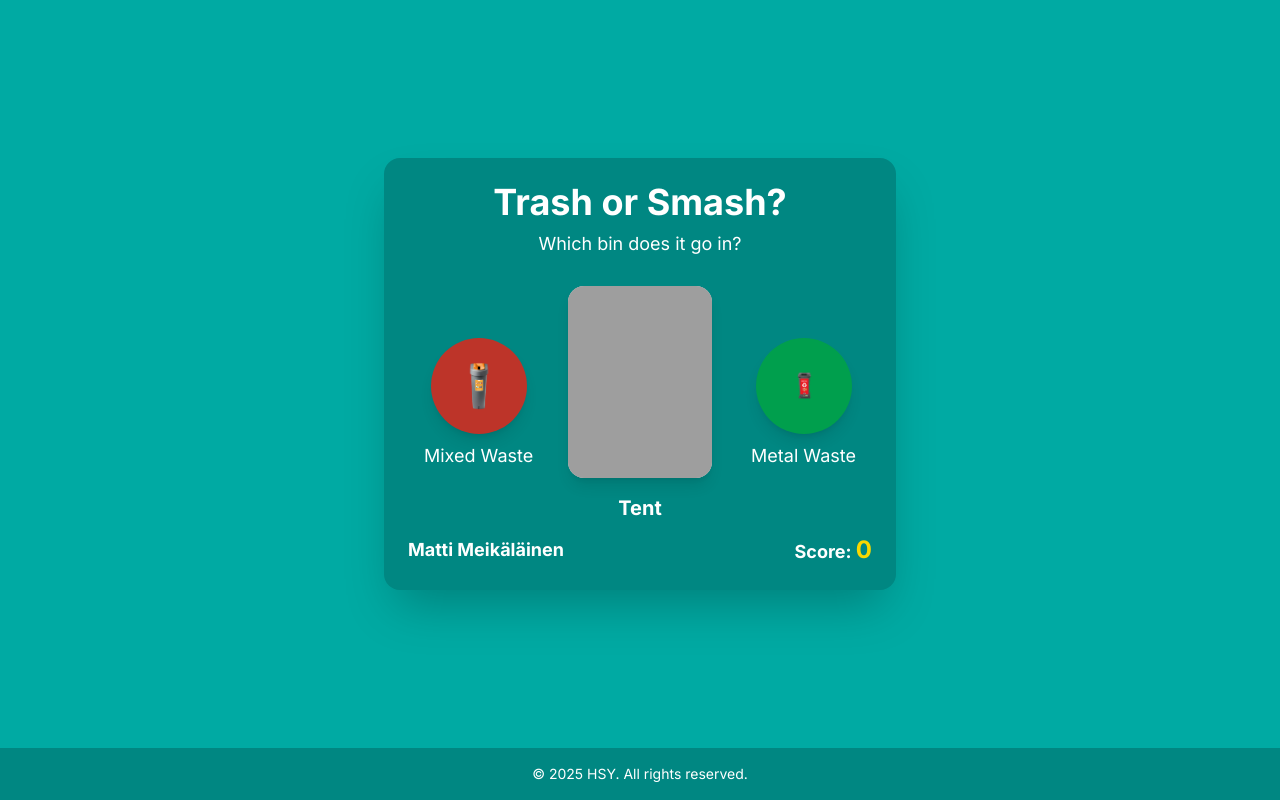
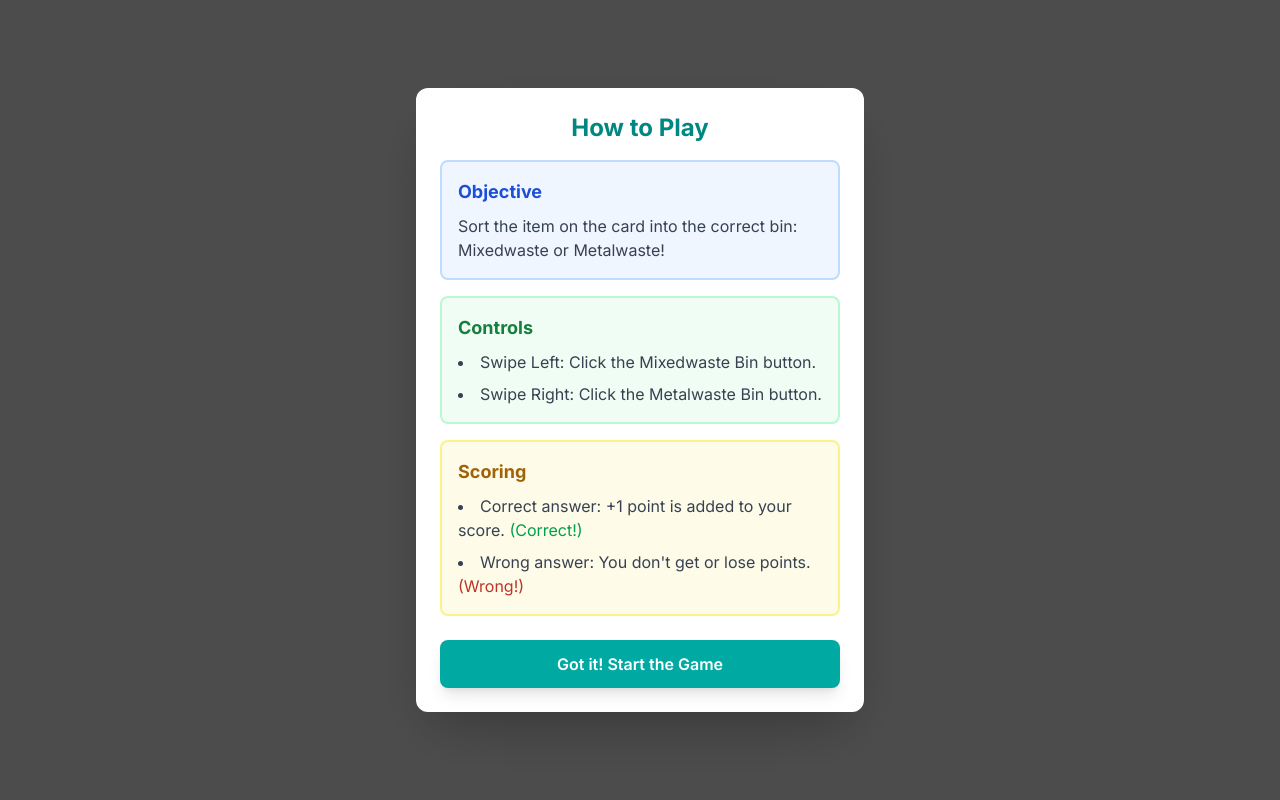
Before and after one commit to eeko1/Trash-Dash, a React (Create React App) app in the folder client/: page /TrashOrSmash in a window 1280 px wide. Built offline with nearby package versions, Linux system fonts and the light colour scheme; grey boxes are pictures that could not be loaded.

Commit message:
Trash or smash tutorial dialog and translations added.

```diff
--- /dev/null
+++ b/client/src/components/TrashorsmashTutorial.tsx
@@ -0,0 +1,64 @@
+import { useTranslation } from 'react-i18next';
+import React from 'react';
+
+interface TrashorsmashTutorialProps {
+  onGotIt: () => void;
+}
+
+const TrashorsmashTutorial: React.FC<TrashorsmashTutorialProps> = ({ onGotIt }) => {
+  const { t } = useTranslation();
+
+  const handleGotIt = () => {
+    onGotIt();
+  };
+
+  return (
+    <div className="fixed inset-0 bg-black bg-opacity-70 flex items-center justify-center z-50 p-4">
+      <div className="bg-white rounded-xl p-6 max-w-md w-full shadow-2xl">
+        <h2 className="text-2xl font-bold text-center mb-4 text-main_dark_turquoise">
+          {t('How to Play')}
+        </h2>
+
+        <div className="space-y-4 mb-6">
+          <div className="bg-blue-50 p-4 rounded-lg border-2 border-blue-200">
+            <h3 className="font-bold text-lg text-blue-700 mb-2">
+              {t('Objective')}
+            </h3>
+            <p className="text-gray-700">
+              {t('Sort the item on the card into the correct bin: Mixedwaste or Metalwaste!')}
+            </p>
+          </div>
+
+          <div className="bg-green-50 p-4 rounded-lg border-2 border-green-200">
+            <h3 className="font-bold text-lg text-green-700 mb-2">
+              {t('Controls')}
+            </h3>
+              <ul className="text-gray-700 space-y-2 list-disc list-inside">
+                <li>{t('Swipe Left')}: {t('Click the Mixedwaste Bin button.')}</li>
+                <li>{t('Swipe Right')}: {t('Click the Metalwaste Bin button.')}</li>
+              </ul>
+          </div>
+
+          <div className="bg-yellow-50 p-4 rounded-lg border-2 border-yellow-200">
+            <h3 className="font-bold text-lg text-yellow-700 mb-2">
+              {t('Scoring')}
+            </h3>
+            <ul className="text-gray-700 space-y-2 list-disc list-inside">
+                <li>{t('Correct Answer')}: {t('+1 point is added to your score.')} <span className="text-support_medium_green">({t('Correct!')})</span></li>
+                <li>{t('Wrong Answer')}: {t('You dont get or lose points.')} <span className="text-support_red">({t('Wrong!')})</span></li>
+            </ul>
+          </div>
+        </div>
+
+        <button
+          onClick={handleGotIt}
+          className="w-full py-3 bg-main_medium_turquoise text-white rounded-lg font-semibold hover:bg-main_dark_turquoise transition duration-200 ease-in-out shadow-lg"
+        >
+          {t('Got it! Start the Game')}
+        </button>
+      </div>
+    </div>
+  );
+};
+
+export default TrashorsmashTutorial;
--- a/client/src/locales/en.json
+++ b/client/src/locales/en.json
@@ -105,5 +105,16 @@
     "Scoring": "Scoring",
     "Correct bin: +1 point": "Correct bin: +1 point",
     "Wrong bin or missed item: -1 heart": "Wrong bin or missed item: -1 heart",
-    "Got it!": "Got it!"
+    "Got it!": "Got it!",
+    "Sort the item on the card into the correct bin: Mixedwaste or Metalwaste!": "Sort the item on the card into the correct bin: Mixedwaste or Metalwaste!",
+    "Swipe Left": "Swipe Left",
+    "Swipe Right": "Swipe Right",
+    "Click the Mixedwaste Bin button.": "Click the Mixedwaste Bin button.",
+    "Click the Metalwaste Bin button.": "Click the Metalwaste Bin button.",
+    "Correct Answer": "Correct answer",
+    "Wrong Answer": "Wrong answer",
+    "+1 point is added to your score.": "+1 point is added to your score.",
+    "You dont get or lose points.": "You don't get or lose points.",
+    "Wrong!": "Wrong!",
+    "Got it! Start the Game": "Got it! Start the Game"
 }
--- a/client/src/locales/fi.json
+++ b/client/src/locales/fi.json
@@ -105,5 +105,16 @@
   "Scoring": "Pisteytys",
   "Correct bin: +1 point": "Oikea astia: +1 piste",
   "Wrong bin or missed item: -1 heart": "Väärä astia tai missattu esine: -1 sydän",
-  "Got it!": "Selvä!"
+  "Got it!": "Selvä!",
+  "Sort the item on the card into the correct bin: Mixedwaste or Metalwaste!": "Lajittele kortin roska oikeaan roskakoriin: Sekajäteeseen tai Metallijätteeseen!",
+  "Swipe Left": "Pyyhkäise vasemmalle",
+  "Swipe Right": "Pyyhkäise oikealle",
+  "Click the Mixedwaste Bin button.": "Klikkaa Sekajäte-roskakorin painiketta.",
+  "Click the Metalwaste Bin button.": "Klikkaa Metallijäte-roskakorin painiketta.",
+  "Correct Answer": "Oikea vastaus",
+  "Wrong Answer": "Väärä vastaus",
+  "+1 point is added to your score.": "+1 piste lisätään pistemäärääsi.",
+  "You dont get or lose points.": "Et saa etkä menetä pisteitä.",
+  "Wrong!": "Väärin!",
+  "Got it! Start the Game": "Selvä! Aloita peli"
 }
--- a/client/src/locales/sv.json
+++ b/client/src/locales/sv.json
@@ -104,5 +104,16 @@
     "Scoring": "Poängsättning",
     "Correct bin: +1 point": "Rätt behållare: +1 poäng",
     "Wrong bin or missed item: -1 heart": "Fel behållare eller missat föremål: -1 hjärta",
-    "Got it!": "Jag förstår!"
+    "Got it!": "Jag förstår!",
+    "Sort the item on the card into the correct bin: Mixedwaste or Metalwaste!": "Sortera föremålet på kortet i rätt behållare: Blandavfall eller Metallavfall!",
+    "Swipe Left": "Svep vänster",
+    "Swipe Right": "Svep höger",
+    "Click the Mixedwaste Bin button.": "Klicka på knappen för blandavfallsbehållaren.",
+    "Click the Metalwaste Bin button.": "Klicka på knappen för metallavfallsbehållaren.",
+    "Correct Answer": "Korrekt svar",
+    "Wrong Answer": "Fel svar",
+    "+1 point is added to your score.": "+1 poäng läggs till din poäng.",
+    "You dont get or lose points.": "Du får inte poäng eller förlorar poäng.",
+    "Wrong!": "Fel!",
+    "Got It! Start the Game": "Jag förstår! Starta spelet"
 }
--- a/client/src/views/Trashorsmash.tsx
+++ b/client/src/views/Trashorsmash.tsx
@@ -4,6 +4,7 @@ import EndScreen from '../components/Endscreen';
 import GameCard from '../components/GameCard';
 import TrashBinButton from '../components/TrashBinButton';
 import { useTranslation } from 'react-i18next';
+import TrashorsmashTutorial from '../components/TrashorsmashTutorial';
 
 
 const Trashorsmash = () => {
@@ -12,11 +13,16 @@ const Trashorsmash = () => {
   const [isFlying, setIsFlying] = useState(false);
   const [flyDir, setFlyDir] = useState<'left' | 'right' | null>(null);
   const touchStartX = useRef<number | null>(null);
-  const [username] = useState('Matti Meikäläinen');
   const { t } = useTranslation();
 
+  const [showTutorial, setShowTutorial] = useState(true);
+
+  const handleTutorialEnd = () => {
+    setShowTutorial(false);
+  };
+
   const triggerSwipeAnimation = (dir: 'left' | 'right') => {
-    if (gameCards.length === 0 || isFlying) return;
+    if (gameCards.length === 0 || isFlying || showTutorial) return;
     handleSwipe(dir);
     setFlyDir(dir);
     setIsFlying(true);
@@ -29,18 +35,18 @@ const Trashorsmash = () => {
   };
 
   const handleTouchStart = (e: React.TouchEvent<HTMLDivElement>) => {
-    if (isFlying) return;
+    if (isFlying || showTutorial) return;
     touchStartX.current = e.touches[0].clientX;
   };
 
   const handleTouchMove = (e: React.TouchEvent<HTMLDivElement>) => {
-    if (touchStartX.current === null || isFlying) return;
+    if (touchStartX.current === null || isFlying || showTutorial) return;
     const diff = e.touches[0].clientX - touchStartX.current;
     setOffsetX(diff);
   };
 
   const handleTouchEnd = () => {
-    if (isFlying) return;
+    if (isFlying || showTutorial) return;
     if (Math.abs(offsetX) > 100) {
       const dir: 'left' | 'right' = offsetX < 0 ? 'left' : 'right';
       triggerSwipeAnimation(dir);
@@ -54,11 +60,16 @@ const Trashorsmash = () => {
     return <EndScreen score={score} wrongAnswers={wrongAnswers} onRestart={handleRestart} />;
   }
 
+  if (showTutorial) {
+    return <TrashorsmashTutorial onGotIt={handleTutorialEnd}/>;
+  }
+
   const currentCard = gameCards[0];
   const cardStyle = {
     transform: isFlying
       ? `translateX(${flyDir === 'left' ? '-400px' : '400px'}) rotate(${flyDir === 'left' ? '-30deg' : '30deg'}) scale(0.8)`
       : `translateX(${offsetX}px) rotate(${offsetX / 20}deg) scale(1)`,
+      transition: isFlying ? 'transform 0.3s ease-in-out' : 'none',
   };
 
   return (
@@ -67,6 +78,14 @@ const Trashorsmash = () => {
         <div className="w-full max-w-lg bg-main_dark_turquoise rounded-2xl shadow-2xl border-main_black flex flex-col items-center text-center p-6 relative">
           <h1 className="text-3xl sm:text-4xl font-extrabold text-white mb-2">Trash or Smash?</h1>
           <p className="text-white font-medium mb-6 text-lg">{t('Which bin does it go in?')}</p>
+
+          <button
+            onClick={() => setShowTutorial(true)}
+            className="absolute top-4 right-4 text-white bg-main_medium_turquoise p-2 rounded-full w-8 h-8 flex items-center justify-center text-sm font-bold shadow-md hover:bg-main_dark_turquoise transition"
+            aria-label={t('Show tutorial')}
+          >
+            ?
+          </button>
 
           <div className="h-10 mb-4 flex items-center justify-center">
             {feedback.show && <p className={`text-xl font-bold ${feedback.isCorrect ? 'text-support_medium_green' : 'text-support_red'}`}>{feedback.message}</p>}
@@ -100,7 +119,6 @@ const Trashorsmash = () => {
           </div>
 
           <div className="w-full flex justify-between items-center text-white mt-8 pt-4">
-            <div className="font-bold text-lg">{username}</div>
             <div className="font-bold text-lg">
               {t('Score')}: <span className="text-2xl text-support_yellow">{score}</span>
             </div>
```
